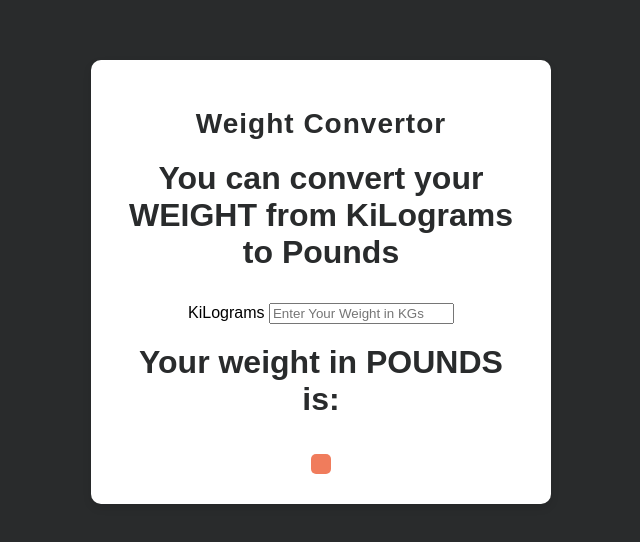
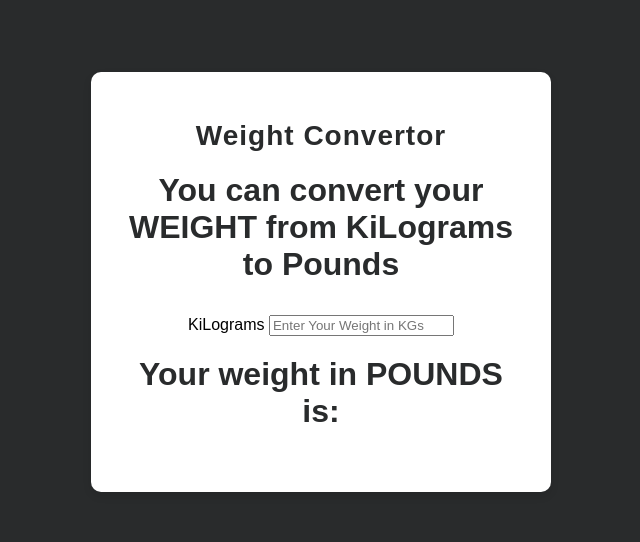
Before and after one commit to komaltripathi05/weight-converter, a plain HTML site: page index.html in a window 1280 px wide. Shown: the part 118-660 px from the top of the page, without its empty margins (319-959 px from the left). Drawn offline with Linux system fonts and the light colour scheme.

Commit message:
Update index.html

```diff
--- a/index.html
+++ b/index.html
@@ -14,7 +14,7 @@
         <label for="weight cpnvertor">KiLograms</label>
         <input type="text" step="" placeholder="Enter Your Weight in KGs">
         <p>Your weight in POUNDS is: <span id="convertedWeight"></span></p>
-        <button></button>
+
     </form>
 </div>
 
```
